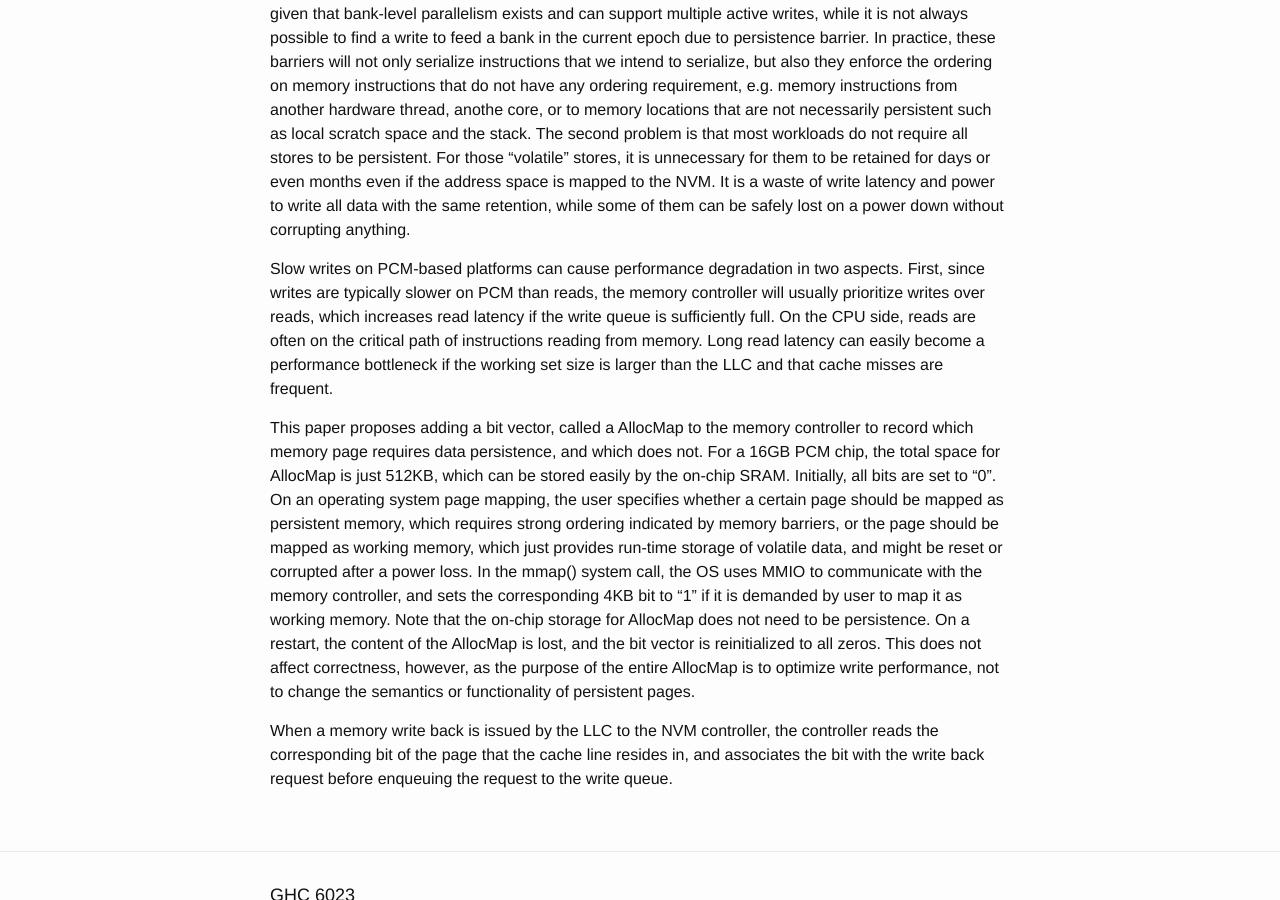
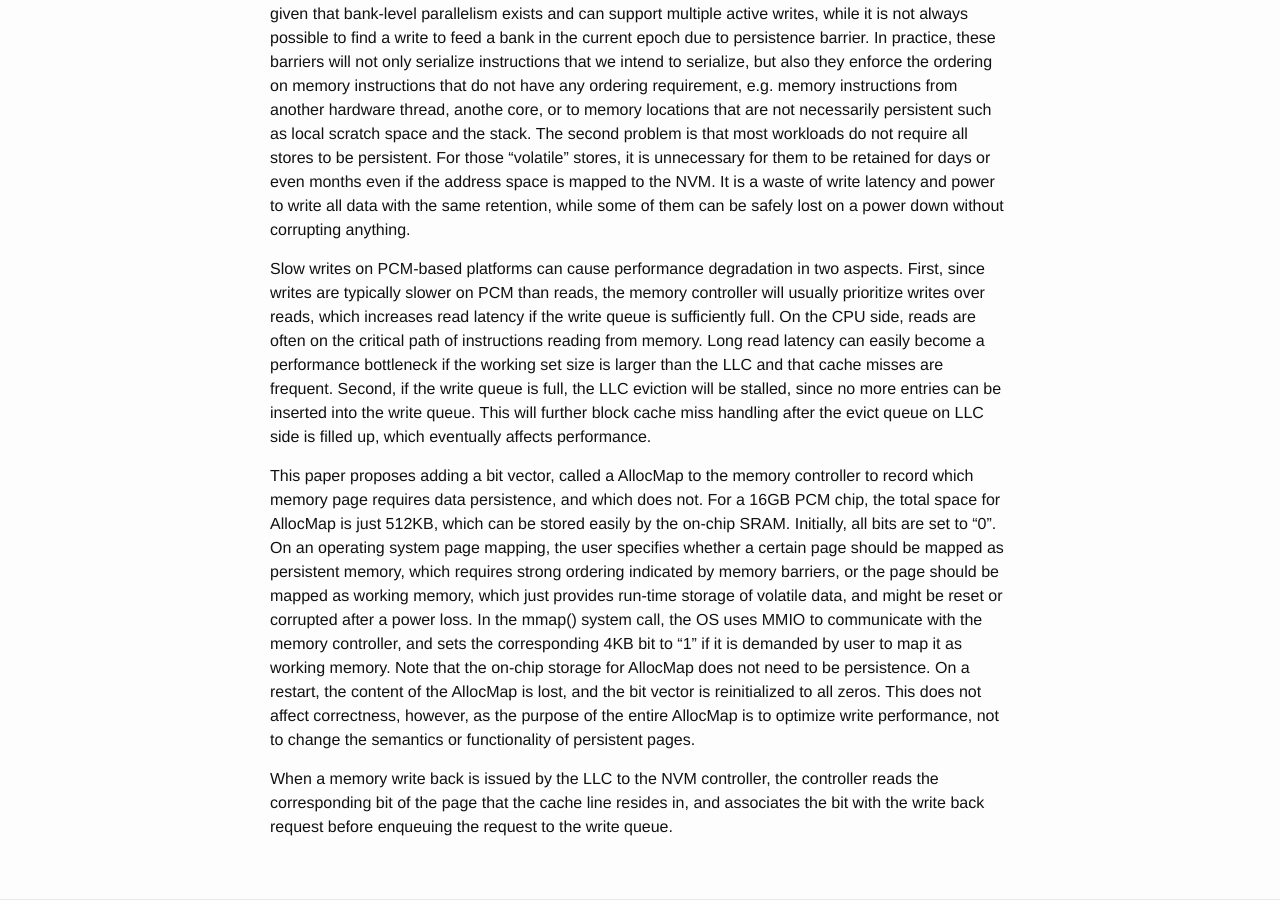
Before and after one commit to wangziqi2013/wangziqi2013.github.io, a Jekyll site: the page built from _posts/2019-11-03-nvm-duet.markdown, in a window 1280 px wide and 900 px high, scrolled down 754 px. Built offline with Jekyll 4.4.1, drawn with Linux system fonts in a browser that asks for light colours.

Commit message:
Adding second reason

```diff
--- a/_posts/2019-11-03-nvm-duet.markdown
+++ b/_posts/2019-11-03-nvm-duet.markdown
@@ -36,7 +36,9 @@ Slow writes on PCM-based platforms can cause performance degradation in two aspe
 slower on PCM than reads, the memory controller will usually prioritize writes over reads, which increases read latency
 if the write queue is sufficiently full. On the CPU side, reads are often on the critical path of instructions reading
 from memory. Long read latency can easily become a performance bottleneck if the working set size is larger than the LLC
-and that cache misses are frequent.
+and that cache misses are frequent. Second, if the write queue is full, the LLC eviction will be stalled, since no more
+entries can be inserted into the write queue. This will further block cache miss handling after the evict queue on LLC
+side is filled up, which eventually affects performance.
 
 This paper proposes adding a bit vector, called a AllocMap to the memory controller to record which memory page requires
 data persistence, and which does not. For a 16GB PCM chip, the total space for AllocMap is just 512KB, which can be stored
```
